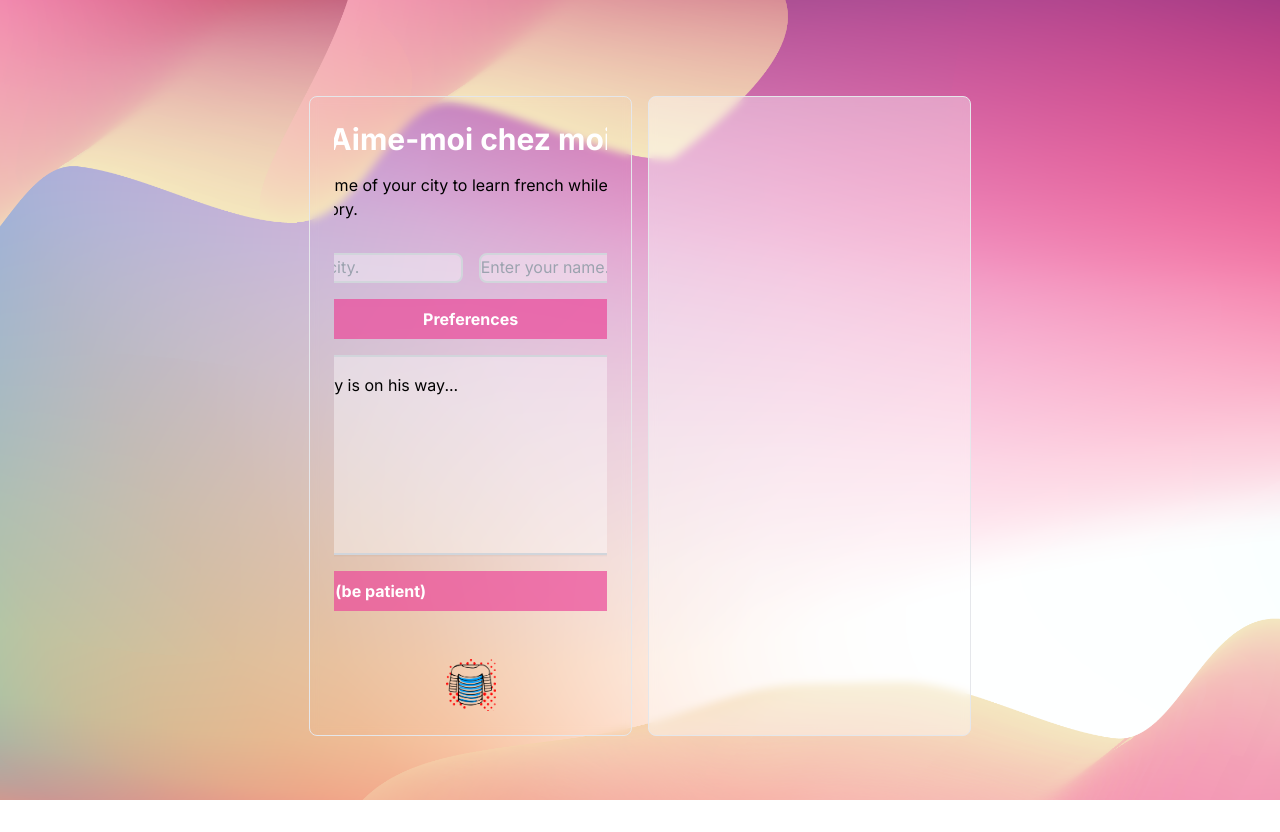
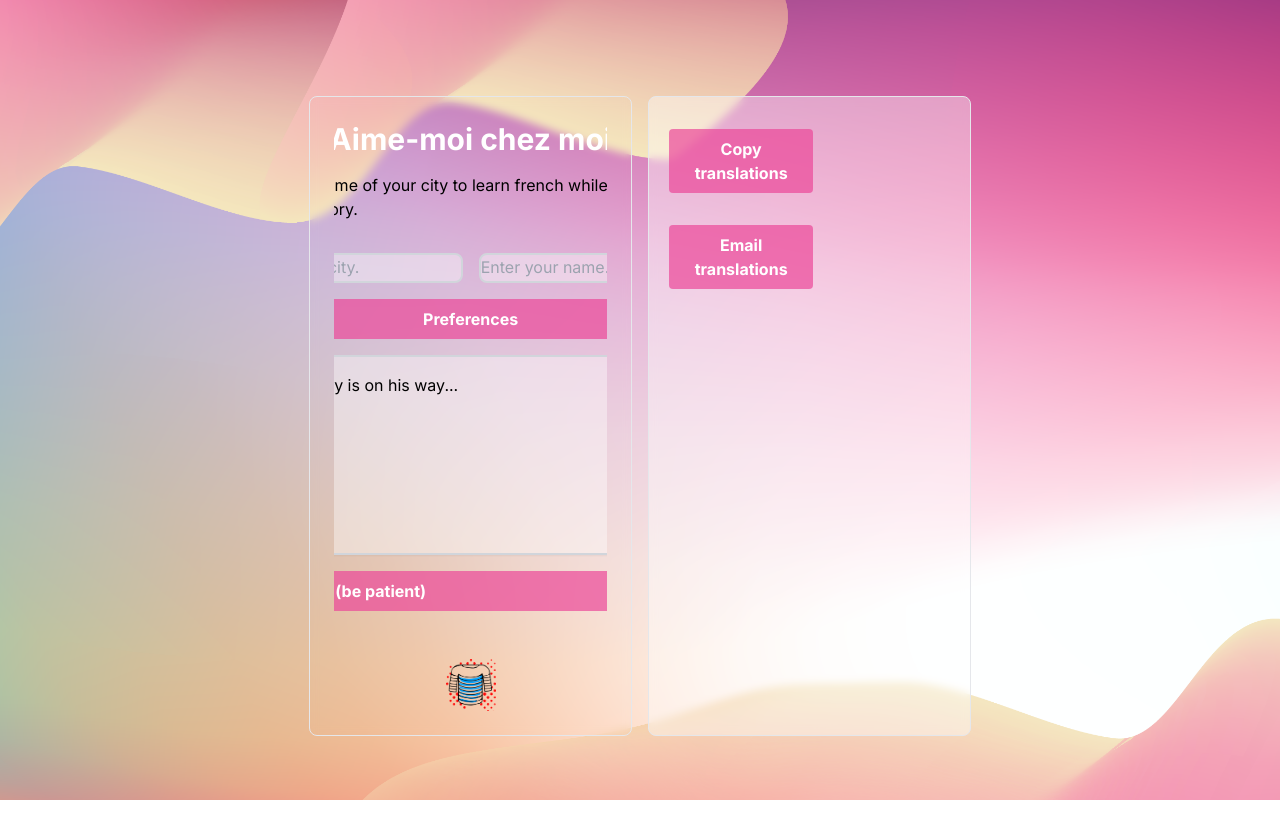
Before and after one commit to lmangall/love-letter, a Next.js app: page / in a window 1280 px wide. Built offline with nearby package versions, Linux system fonts and the light colour scheme.

Commit message:
added a copy to buffer

```diff
--- a/app/page.tsx
+++ b/app/page.tsx
@@ -34,6 +34,17 @@ export default function Home() {
     if (selection && selection.toString()) {
       const text = selection.toString();
       await translateText(text, "FR"); // Or any target language code
+    }
+  };
+
+  const handleCopyNotes = async () => {
+    const textToCopy = translations.join("\n"); // Join translations with newline characters
+    try {
+      await navigator.clipboard.writeText(textToCopy);
+      alert("Translations copied to clipboard!"); // Feedback to the user (consider a more user-friendly approach)
+    } catch (error) {
+      console.error("Failed to copy:", error);
+      alert("Failed to copy translations."); // Error feedback
     }
   };
 
@@ -146,6 +157,18 @@ export default function Home() {
                 <p className="text-red-500">{translationError}</p>
               )}
             </div>
+            <button
+              onClick={handleCopyNotes}
+              className="m-1 mb-4 w-1/2 bg-pink-500 bg-opacity-70 hover:bg-pink-500 px-4 py-2 text-white font-bold rounded hover:bg-pink-700 mt-4"
+            >
+              Copy translations
+            </button>
+            <button
+              onClick={handleCopyNotes}
+              className="m-1 mb-4 w-1/2 bg-pink-500 bg-opacity-70 hover:bg-pink-500 px-4 py-2 text-white font-bold rounded hover:bg-pink-700 mt-4"
+            >
+              Email translations
+            </button>
           </div>{" "}
         </div>
       </div>
--- a/package.json
+++ b/package.json
@@ -15,6 +15,7 @@
     "fs": "^0.0.1-security",
     "next": "14.1.0",
     "openai": "^4.28.0",
+    "page": "^1.11.6",
     "react": "^18",
     "react-dom": "^18",
     "swr": "^2.2.5"
```
Also changed, not shown: 2 other files (tests, documents, lock files or other folders).
